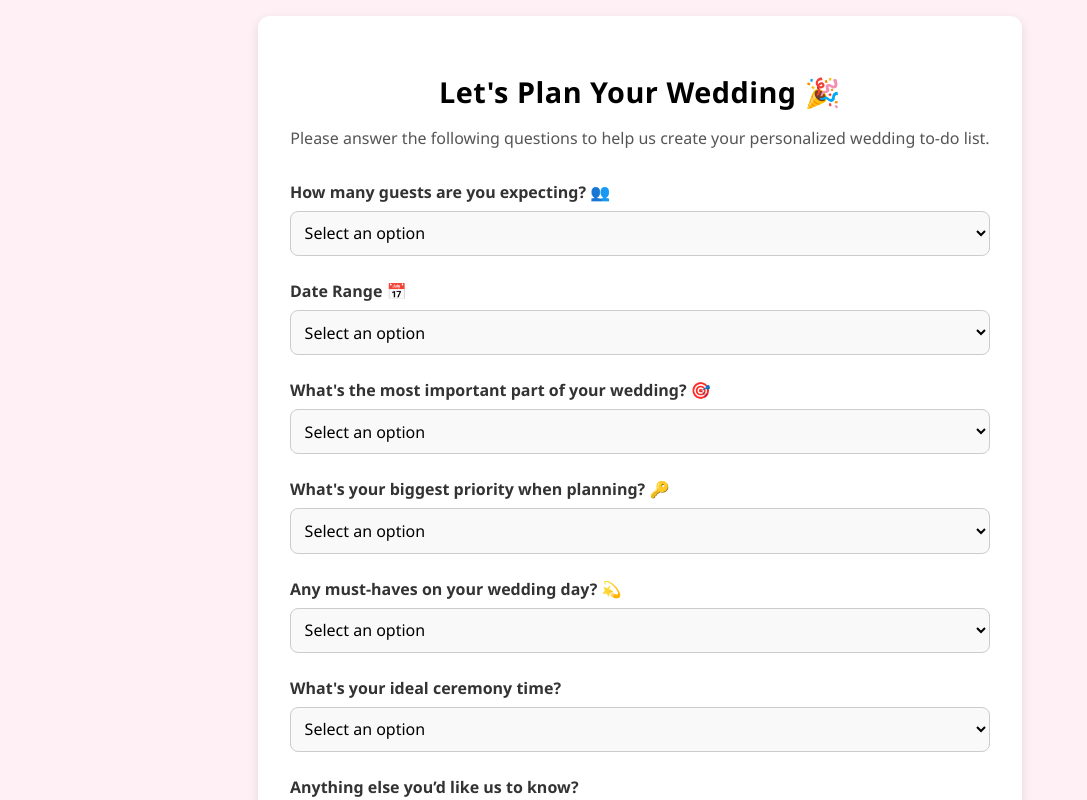
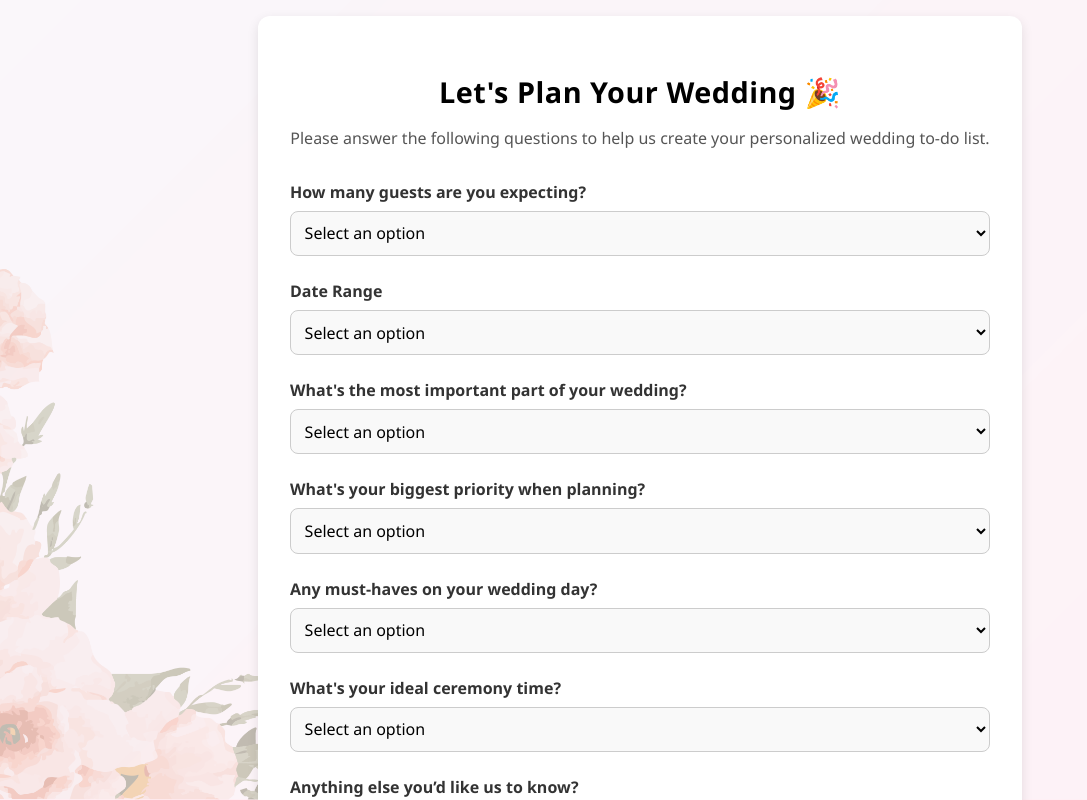
Before and after one commit to zivklein21/WeddingzAI-Front, a React (Vite) app in the folder frontend/WeddingzAIFront/: page / in a window 1280 px wide. Both pictures are taken after a click on the button "Next". Shown: the top 800 px of the page, without its empty margins (0-1087 px from the left). Built offline with nearby package versions, Linux system fonts and the light colour scheme.

Commit message:
style: enhance TDL page with fixed background image and consistent site design

```diff
--- a/frontend/WeddingzAIFront/src/components/PrefForm/PrefForm.module.css
+++ b/frontend/WeddingzAIFront/src/components/PrefForm/PrefForm.module.css
@@ -3,9 +3,12 @@
   justify-content: center;
   align-items: center;
   min-height: 100vh;
+  background: url("../../assets/images/main-bg.png") no-repeat center center;
+  background-size: cover;
   background-color: #fff0f5;
   padding: 1rem;
   box-sizing: border-box;
+  background-attachment: fixed;
 }
 
 .formGroup input {
--- a/frontend/WeddingzAIFront/src/components/PrefForm/PrefForm.tsx
+++ b/frontend/WeddingzAIFront/src/components/PrefForm/PrefForm.tsx
@@ -204,7 +204,7 @@ export default function PrefForm() {
           {currentStep === 2 && (
             <>
               <div className={styles.formGroup}>
-                <label>How many guests are you expecting? 👥</label>
+                <label>How many guests are you expecting?</label>
                 <select
                   value={formData.guestCount}
                   onChange={(e) =>
@@ -251,7 +251,7 @@ export default function PrefForm() {
 
               {formData.weddingDate === "" && (
                 <div className={styles.formGroup}>
-                  <label>Date Range 📅</label>
+                  <label>Date Range </label>
                   <select
                     value={formData.dateRange}
                     onChange={(e) =>
@@ -274,9 +274,7 @@ export default function PrefForm() {
               )}
 
               <div className={styles.formGroup}>
-                <label>
-                  What's the most important part of your wedding? 🎯
-                </label>
+                <label>What's the most important part of your wedding?</label>
                 <select
                   value={formData.importantPart}
                   onChange={(e) =>
@@ -295,7 +293,7 @@ export default function PrefForm() {
                 </select>
               </div>
               <div className={styles.formGroup}>
-                <label>What's your biggest priority when planning? 🔑</label>
+                <label>What's your biggest priority when planning? </label>
                 <select
                   value={formData.planningPriority}
                   onChange={(e) =>
@@ -316,7 +314,7 @@ export default function PrefForm() {
                 </select>
               </div>
               <div className={styles.formGroup}>
-                <label>Any must-haves on your wedding day? 💫</label>
+                <label>Any must-haves on your wedding day? </label>
                 <select
                   value={formData.mustHave}
                   onChange={(e) =>
--- a/frontend/WeddingzAIFront/src/components/TodoList/TodoList.module.css
+++ b/frontend/WeddingzAIFront/src/components/TodoList/TodoList.module.css
@@ -5,6 +5,9 @@
   padding: 2rem;
   min-height: 100vh;
   background-color: #fff0f5;
+  background: url("../../assets/images/main-bg.png") no-repeat center center;
+  background-size: cover;
+  background-attachment: fixed;
 }
 
 .todoListContainer {
```
Also changed, not shown: frontend/WeddingzAIFront/src/components/TodoList/TodoList.tsx (+17 -5 lines).
